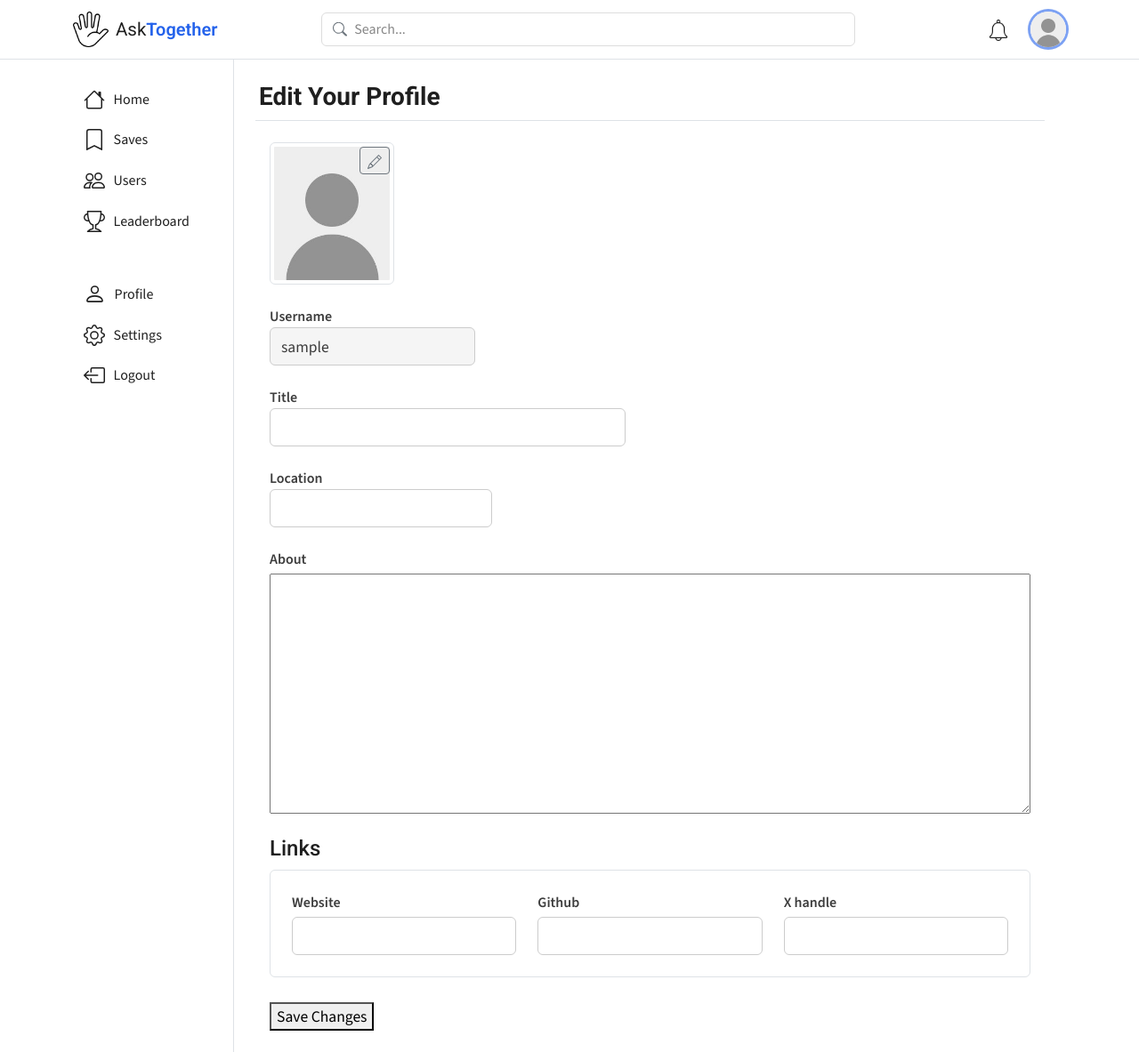
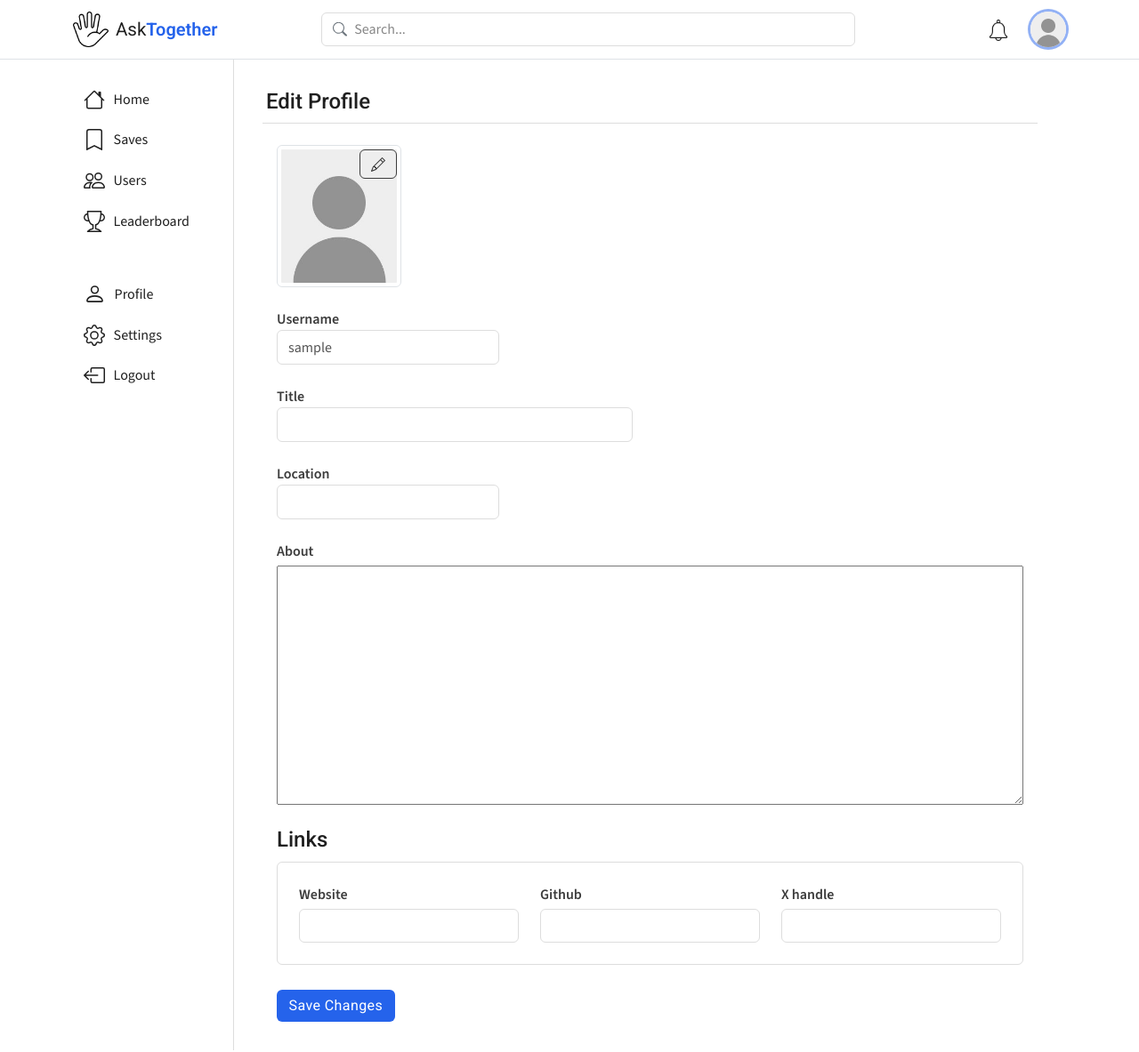
Before and after one commit to rajas19-ita/AskTogether, a Django app: page /users/edit/ in a window 1280 px wide. Shown: the whole page at 89% size. Run offline with Django 5.2, Linux system fonts and the light colour scheme; the visitor is signed in with stand-in values (Sample User, id 1); data that the repository does not hold is empty.

Commit message:
style: css changes

```diff
--- a/ask_together/templates/ask_together/user_profile_edit.html
+++ b/ask_together/templates/ask_together/user_profile_edit.html
@@ -9,23 +9,24 @@
     {% include 'ask_together/includes/header.html' %}
      <main class="min-vh-100">
         <div class="container">
-            <div class="d-flex min-vh-100">
+            <div class="at-layout">
+                <div class="at-sidebar-wrapper">
                     {% include 'ask_together/includes/sidebar.html' %}
-                <div class="py-4 px-4 border-start flex-grow-1 d-flex flex-column align-items-center">
-                    <div class="w-100" style="max-width:980px">
-                        <h1 class="pb-2 border-bottom mb-3 fs-3 fw-bold ps-1">Edit Your Profile</h1>
+                </div>
+                <div class="at-content-container">
+                    <h1 class="pb-2 at-border-bottom mb-3 fs-4 ps-1">Edit Profile</h1>
                     <form method="post" action="{% url 'ask_together:user_profile_edit' %}" enctype="multipart/form-data" class=" d-flex flex-column gap-4 pt-2 px-3">
                         {% csrf_token %}
                         <div class="d-flex flex-column gap-4">
                             <div class="position-relative align-self-start">
-                                    <img id="profile_image" src="{% if object.profile_image %}{{object.profile_image.url}}{% else %}{% static 'ask_together/img/default_profile.jpg' %}{% endif %}" class="img-thumbnail object-fit-cover" style="width:140px;height:160px;"/>
+                                <img id="profile_image" src="{% if object.profile_image %}{{object.profile_image.url}}{% else %}{% static 'ask_together/img/default_profile.jpg' %}{% endif %}" class="img-thumbnail at-avatar-profile"/>
                                 <div class="position-absolute d-flex gap-2" style="top:5px;right:5px">
-                                        <label for="id_profile_image" class="btn btn-sm btn-outline-secondary " >
+                                    <label for="id_profile_image" class="at-btn at-btn-sm at-btn-outline-secondary " >
                                         <svg xmlns="http://www.w3.org/2000/svg" width="16" height="16" fill="currentColor" class="bi bi-pencil" viewBox="0 0 16 16">
                                             <path d="M12.146.146a.5.5 0 0 1 .708 0l3 3a.5.5 0 0 1 0 .708l-10 10a.5.5 0 0 1-.168.11l-5 2a.5.5 0 0 1-.65-.65l2-5a.5.5 0 0 1 .11-.168zM11.207 2.5 13.5 4.793 14.793 3.5 12.5 1.207zm1.586 3L10.5 3.207 4 9.707V10h.5a.5.5 0 0 1 .5.5v.5h.5a.5.5 0 0 1 .5.5v.5h.293zm-9.761 5.175-.106.106-1.528 3.821 3.821-1.528.106-.106A.5.5 0 0 1 5 12.5V12h-.5a.5.5 0 0 1-.5-.5V11h-.5a.5.5 0 0 1-.468-.325"/>
                                         </svg>
                                     </label>
-                                        <button type="button" class="btn btn-sm btn-outline-secondary d-none" id="clear_img_change">
+                                    <button type="button" class="at-btn at-btn-sm at-btn-outline-secondary d-none" id="clear_img_change">
                                         <svg xmlns="http://www.w3.org/2000/svg" width="16" height="16" fill="currentColor" class="bi bi-x" viewBox="0 0 16 16">
                                             <path d="M4.646 4.646a.5.5 0 0 1 .708 0L8 7.293l2.646-2.647a.5.5 0 0 1 .708.708L8.707 8l2.647 2.646a.5.5 0 0 1-.708.708L8 8.707l-2.646 2.647a.5.5 0 0 1-.708-.708L7.293 8 4.646 5.354a.5.5 0 0 1 0-.708"/>
                                         </svg>
@@ -36,13 +37,13 @@
                                 <div class="d-flex flex-column">
                                     <label for="id_username" class=" fw-semibold fs-6">Username</label>
                                     <div class="w-100" style="max-width:250px">
-                                            <input type="text" name="username" value="{{object.username}}" maxlength="150" id="id_username" disabled="" class="form-input">
+                                        <input type="text" name="username" value="{{object.username}}" maxlength="150" id="id_username" disabled="" class="at-form-input">
                                     </div>
                                 </div>
                                 <div class="d-flex flex-column">
                                     <label for="id_title" class="fw-semibold fs-6">Title</label>
                                     <div class="d-flex flex-column w-100" style="max-width:400px">
-                                            <input type="text" name="title" value="{{form.title.value|default:""}}" maxlength="150" id="id_title" class="form-input">
+                                        <input type="text" name="title" value="{{form.title.value|default:""}}" maxlength="150" id="id_title" class="at-form-input">
                                         {% for error in form.title.errors %}
                                             <p class="text-danger mb-0">{{error}}</p>
                                         {% endfor %}
@@ -51,7 +52,7 @@
                                 <div class="d-flex flex-column">
                                     <label for="id_location" class=" fw-semibold fs-6">Location</label>
                                     <div class="d-flex flex-column w-100" style="max-width:250px">
-                                            <input type="text" name="location" value="{{form.location.value|default:""}}" maxlength="150" id="id_location" class="form-input">
+                                        <input type="text" name="location" value="{{form.location.value|default:""}}" maxlength="150" id="id_location" class="at-form-input">
                                         {% for error in form.location.errors %}
                                             <p class="text-danger mb-0">{{error}}</p>
                                         {% endfor %}
@@ -75,10 +76,10 @@
 
                         <div class="d-flex flex-column">
                             <h3 class="fs-4 form-label" >Links</h3>
-                                <div class="p-4 rounded d-flex border gap-4 justify-content-around flex-wrap" >
+                            <div class="p-4 rounded d-flex at-border gap-4 justify-content-around flex-wrap" >
                                 <div class="d-flex flex-column flex-grow-1">
                                     <label for="id_website" class=" fw-semibold fs-6 mb-1">Website</label>
-                                        <input type="url" name="website" value="{{form.website.value|default:""}}" maxlength="200" id="id_website" class="form-input">
+                                    <input type="url" name="website" value="{{form.website.value|default:""}}" maxlength="200" id="id_website" class="at-form-input">
                                     {% for error in form.website.errors %}
                                         <p class="text-danger mb-0">{{error}}</p>
                                     {% endfor %}
@@ -86,7 +87,7 @@
 
                                 <div class="d-flex flex-column flex-grow-1">
                                     <label for="id_github" class=" fw-semibold fs-6 mb-1">Github</label>
-                                        <input type="text" name="github" value="{{form.github.value|default:""}}" maxlength="100" id="id_github" class="form-input">
+                                    <input type="text" name="github" value="{{form.github.value|default:""}}" maxlength="100" id="id_github" class="at-form-input">
                                     {% for error in form.github.errors %}
                                         <p class="text-danger mb-0">{{error}}</p>
                                     {% endfor %}
@@ -95,19 +96,18 @@
                                 <div class="d-flex flex-column flex-grow-1">
                                     <label for="id_x_handle" class=" fw-semibold fs-6 mb-1">X handle</label>
 
-                                        <input type="text" name="x_handle" value="{{form.x_handle.value|default:""}}" maxlength="100" id="id_x_handle" class="form-input">
+                                    <input type="text" name="x_handle" value="{{form.x_handle.value|default:""}}" maxlength="100" id="id_x_handle" class="at-form-input">
                                     {% for error in form.x_handle.errors %}
                                         <p class="text-danger mb-0">{{error}}</p>
                                     {% endfor %}
                                 </div>
                             </div>
                         </div>
-                            <button type="submit" class="btn-askquestion align-self-start mt-1">Save Changes</button>
+                        <button type="submit" class="at-btn at-btn-brand fw-normal align-self-start mt-1">Save Changes</button>
                         {% for error in form.non_field_errors %}
                             <p class="text-danger mb-0">{{error}}</p>
                         {% endfor %}
                     </form>
-                    </div>
                 </div>
             </div>
         </div>
--- a/ask_together/views.py
+++ b/ask_together/views.py
@@ -309,3 +309,8 @@ class AccountSetupView(View):
         request.user.save()
 
         return redirect('ask_together:home')
+
+
+
+def custom_404(request, exception):
+    return render(request, "ask_together/404.html", status=404)
--- a/mysite/urls.py
+++ b/mysite/urls.py
@@ -16,7 +16,7 @@ Including another URLconf
 """
 from django.contrib import admin
 from django.urls import path, include
-from debug_toolbar.toolbar import debug_toolbar_urls
+
 from django.conf import settings
 from django.conf.urls.static import static
 
@@ -24,8 +24,14 @@ urlpatterns = [
     path('',include('ask_together.urls')),
     path('admin/', admin.site.urls),
     path('summernote/', include('django_summernote.urls')),
-] + debug_toolbar_urls()
+]
+
+if settings.DEBUG:
+    from debug_toolbar.toolbar import debug_toolbar_urls
+    urlpatterns += debug_toolbar_urls()
 
 
 if settings.DEBUG:
     urlpatterns += static(settings.MEDIA_URL, document_root=settings.MEDIA_ROOT)
+
+handler404 = "ask_together.views.custom_404"
--- a/static/css/base.css
+++ b/static/css/base.css
@@ -14,6 +14,7 @@
   --color-heading-dark: #1f1f1f;
   --search-border: #ddd;
   --search-placeholder: #888;
+  --color-primary-400: #92b1f5;
   --color-primary-300: #a8c1f7;
   --color-primary-200: #bed0f9;
   --color-primary-100: #e9effd;
@@ -93,6 +94,10 @@ h6 {
 
 .at-text-brand-primary-dark {
   color: var(--color-primary-dark) !important;
+}
+
+.at-border {
+  border: 1px solid var(--search-border);
 }
 
 .at-border-bottom {
@@ -191,6 +196,24 @@ h6 {
   width: 120%;
 }
 
+.at-btn-outline-secondary {
+  border: 1px solid var(--color-text-primary);
+  border-radius: 0.375rem;
+  background-color: transparent;
+  transition: all 0.15s ease;
+}
+
+.at-btn-outline-secondary:hover,
+.at-btn-outline-secondary:active,
+.at-btn-outline-secondary.active {
+  background-color: var(--color-text-primary);
+  color: white !important;
+}
+
+.at-btn-outline-secondary:active {
+  transform: scale(0.97);
+}
+
 .at-form-input {
   width: 100%;
   font-size: 1rem;
@@ -232,8 +255,14 @@ h6 {
   height: 2.5rem;
 }
 
+.at-avatar-profile {
+  width: 140px;
+  height: 160px;
+  object-fit: cover;
+}
+
 .at-avatar-ring {
-  box-shadow: 0 0 0 3px rgba(37, 99, 235, 0.6);
+  box-shadow: 0 0 0 3px var(--color-primary-400);
 }
 
 .at-btn-google {
@@ -359,46 +388,6 @@ h6 {
   max-width: 700px;
 }
 
-.form-input {
-  padding: 0.45rem 0.75rem;
-  font-family: "Source Sans 3", sans-serif;
-  color: #3c3c3c;
-  border: 1px solid #ccc;
-  border-radius: 0.375rem;
-  transition: border-color 0.2s ease, box-shadow 0.2s ease;
-}
-
-.form-input::placeholder {
-  color: #888888;
-  opacity: 1;
-}
-
-.form-input:focus {
-  border-color: #2563eb;
-  box-shadow: 0 0 0 0.2rem rgba(37, 99, 235, 0.25);
-  outline: none;
-}
-
-.form-input:disabled {
-  background-color: #f5f5f5;
-
-  /* color: #999999; */
-  cursor: not-allowed;
-}
-
-.login-card {
-  background-color: var(--color-white);
-  border: 1px solid var(--search-border);
-  box-shadow: 0 4px 8px rgba(0, 0, 0, 0.1);
-}
-
-.text-brand {
-  color: #2563eb !important;
-}
-
-.bg-brand-light {
-  background-color: #e9effd !important;
-}
 
 .mb-7 {
   margin-bottom: 5rem !important;
```
Also changed, not shown: other parts of static/css/base.css (+0 -57 lines), ask_together/templates/ask_together/404.html (added, +17 -0 lines), ask_together/templates/ask_together/account_setup.html (+5 -5 lines), ask_together/templates/ask_together/home.html (+6 -16 lines), ask_together/templates/ask_together/question_form.html (+2 -5 lines), ask_together/templates/ask_together/user_profile.html (+23 -22 lines). Lines whose indentation alone changed are shown as unchanged.
